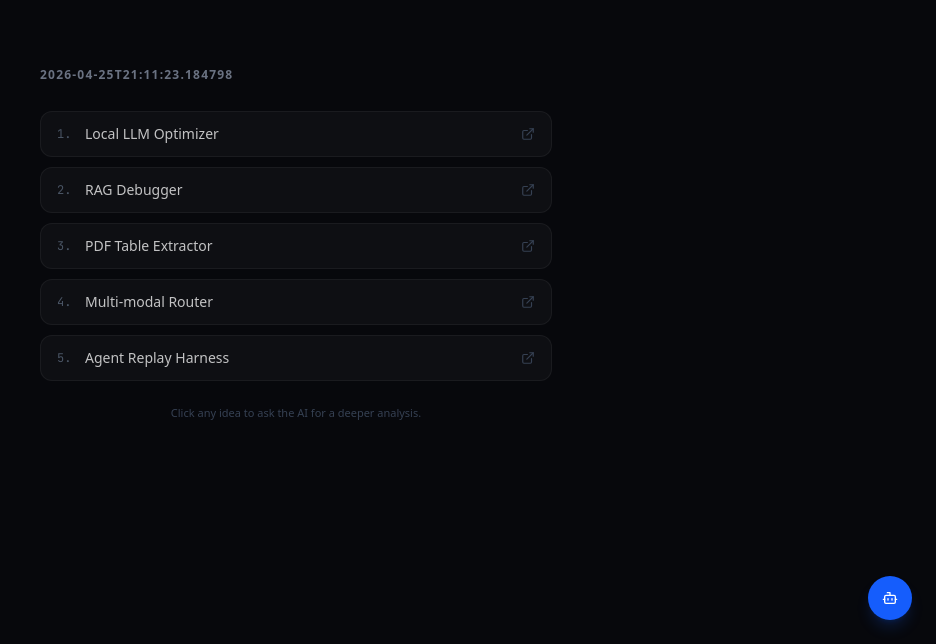
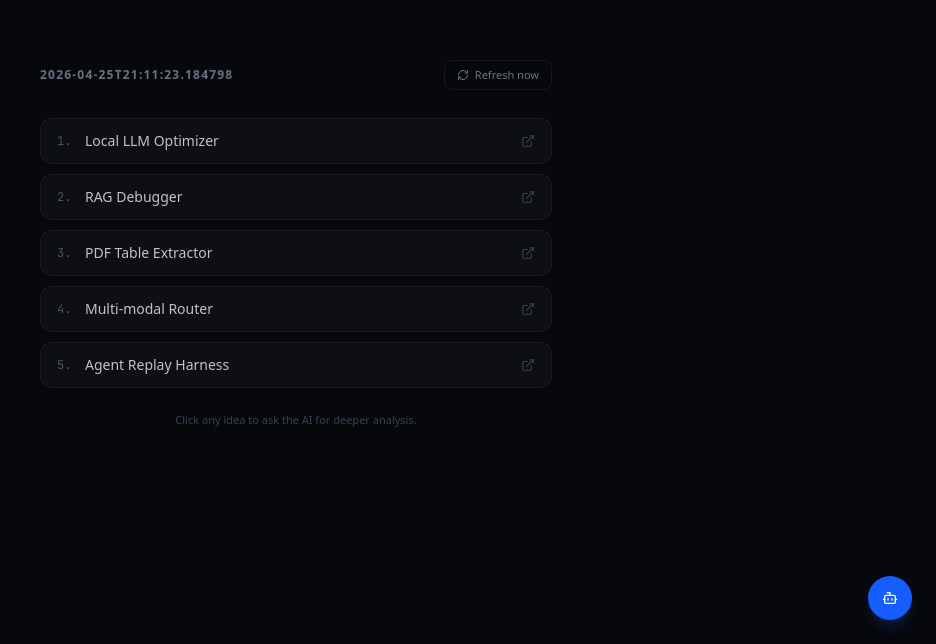
Before and after one commit to Shreyyyyy/trend-bot, a Next.js app in the folder web/: page / in a window 1280 px wide. Shown: the part 156-800 px from the top of the page, without its empty margins (344-1280 px from the left). Built offline with nearby package versions, Linux system fonts and the light colour scheme.

Commit message:
Feature: Refresh Now button - live trends via Tavily+Groq, no Telegram

```diff
--- /dev/null
+++ b/web/src/app/api/refresh/route.ts
@@ -0,0 +1,122 @@
+import { NextResponse } from "next/server";
+import Groq from "groq-sdk";
+
+const groq = new Groq({ apiKey: process.env.GROQ_API_KEY });
+
+const QUERIES = [
+  "GitHub trending AI LLM projects this week",
+  "Reddit MachineLearning hot posts this week problems",
+  "Reddit LocalLLaMA trending discussion this week",
+  "Hacker News Show HN AI tools this week",
+  "arXiv new LLM agent paper this week",
+  "open source RAG framework trending this week",
+  "AI agent reliability tool failures this week",
+  "local LLM optimization vLLM llama.cpp this week",
+];
+
+async function tavilySearch(query: string): Promise<{ title: string; url: string; content: string }[]> {
+  const res = await fetch("https://api.tavily.com/search", {
+    method: "POST",
+    headers: { "Content-Type": "application/json" },
+    body: JSON.stringify({
+      api_key: process.env.TAVILY_API_KEY,
+      query,
+      search_depth: "basic",
+      max_results: 4,
+      time_range: "week",
+    }),
+  });
+  if (!res.ok) return [];
+  const data = await res.json();
+  return (data.results || []).map((r: any) => ({
+    title: r.title || "",
+    url: r.url || "",
+    content: (r.content || "").slice(0, 300),
+  }));
+}
+
+function ordinal(n: number) {
+  const s = ["th", "st", "nd", "rd"];
+  const v = n % 100;
+  return n + (s[(v - 20) % 10] || s[v] || s[0]);
+}
+
+function fmtDate(d: Date) {
+  return `${ordinal(d.getDate())} ${d.toLocaleDateString("en-GB", { month: "short" })} ${d.getFullYear()}`;
+}
+
+export async function POST() {
+  try {
+    // 1. Fetch trends from Tavily in parallel (batched to avoid rate limits)
+    const batchSize = 3;
+    const allResults: { query: string; results: any[] }[] = [];
+    for (let i = 0; i < QUERIES.length; i += batchSize) {
+      const batch = QUERIES.slice(i, i + batchSize);
+      const results = await Promise.all(batch.map(async (q) => ({ query: q, results: await tavilySearch(q) })));
+      allResults.push(...results);
+    }
+
+    // 2. Build trend context for Groq
+    const trendsText = allResults
+      .map(q => `QUERY: ${q.query}\n` + q.results.map(r => `  - ${r.title}: ${r.content}`).join("\n"))
+      .join("\n\n");
+
+    const urlPool = allResults.flatMap(q => q.results.map(r => r.url)).filter(Boolean).slice(0, 40);
+    const urlPoolText = urlPool.length ? `\n\nURL POOL (pick one per idea):\n${urlPool.map(u => `- ${u}`).join("\n")}` : "";
+
+    // 3. Generate 5 ideas via Groq
+    const completion = await groq.chat.completions.create({
+      model: process.env.GROQ_MODEL || "llama-3.3-70b-versatile",
+      temperature: 0.4,
+      max_tokens: 600,
+      messages: [
+        {
+          role: "system",
+          content: `You are a startup analyst. Output EXACTLY 5 lines, numbered 1) to 5). Each line must follow this format exactly:
+N) Project Name — URL | WHY: one sentence | BUILD: one sentence | MARKET: one word/phrase
+
+Rules:
+- One real URL from the URL POOL per idea
+- No preamble, no explanation, no extra lines
+- Each idea must address a real developer pain from the trends`,
+        },
+        {
+          role: "user",
+          content: `Here are this week's AI trends:\n\n${trendsText}${urlPoolText}\n\nOutput exactly 5 project ideas.`,
+        },
+      ],
+    });
+
+    const raw = completion.choices[0].message.content || "";
+
+    // 4. Parse output into 5 clean lines
+    const lines = raw
+      .split("\n")
+      .filter(l => /^\d+[\.\)]/.test(l.trim()))
+      .slice(0, 5);
+
+    // Pad if fewer than 5
+    while (lines.length < 5) {
+      lines.push(`${lines.length + 1}) Trend Analysis — https://github.com/trending | WHY: More data needed | BUILD: Manual review | MARKET: General`);
+    }
+
+    // Fix double-dash in names
+    const cleaned = lines.map(line => {
+      return line.replace(/^(\d+[\.\)]\s*)(.+?)\s*—\s*—\s*/, "$1$2 — ");
+    });
+
+    // 5. Build date range
+    const now = new Date();
+    const weekAgo = new Date(now);
+    weekAgo.setDate(weekAgo.getDate() - 7);
+    const dateRange = `${fmtDate(weekAgo)} to ${fmtDate(now)}`;
+
+    return NextResponse.json({
+      dateRange,
+      ideas: cleaned,
+    });
+  } catch (err: any) {
+    console.error("Refresh error:", err);
+    return NextResponse.json({ error: err.message || "Unknown error" }, { status: 500 });
+  }
+}
--- a/web/src/app/page.tsx
+++ b/web/src/app/page.tsx
@@ -1,12 +1,12 @@
 "use client";
 
 import React, { useState, useEffect, useRef } from "react";
-import { Send, Bot, ExternalLink } from "lucide-react";
+import { Send, Bot, ExternalLink, RefreshCw } from "lucide-react";
 import { motion, AnimatePresence } from "framer-motion";
 
 interface Project {
   id: number;
-  raw: string;     // full line as-is from ideas.md
+  raw: string;
   name: string;
   url: string;
   why: string;
@@ -14,10 +14,26 @@ interface Project {
   market: string;
 }
 
+function parseLine(line: string, index: number): Project {
+  const [main, ...rest] = line.split(" | ");
+  const dashIdx = main.indexOf(" — ");
+  const name = dashIdx > -1
+    ? main.slice(0, dashIdx).replace(/^\d+[\.\)]\s*/, "").trim()
+    : main.replace(/^\d+[\.\)]\s*/, "").trim();
+  const url = dashIdx > -1 ? main.slice(dashIdx + 3).trim() : "";
+  const meta: any = {};
+  rest.forEach(r => {
+    const colonIdx = r.indexOf(": ");
+    if (colonIdx > -1) meta[r.slice(0, colonIdx).trim()] = r.slice(colonIdx + 2).trim();
+  });
+  return { id: index + 1, raw: line, name, url, why: meta["WHY"] || "", build: meta["BUILD"] || "", market: meta["MARKET"] || "" };
+}
+
 export default function Home() {
   const [projects, setProjects] = useState<Project[]>([]);
   const [dateRange, setDateRange] = useState<string>("");
   const [loading, setLoading] = useState(true);
+  const [refreshing, setRefreshing] = useState(false);
   const [messages, setMessages] = useState<{ role: "user" | "assistant"; content: string }[]>([]);
   const [input, setInput] = useState("");
   const [isTyping, setIsTyping] = useState(false);
@@ -29,40 +45,10 @@ export default function Home() {
       try {
         const ideasRes = await fetch("/data/ideas.md");
         const ideasText = await ideasRes.text();
-
-        // DATE line is already human-readable e.g. "19th Apr 2026 to 26th Apr 2026"
         const dateMatch = ideasText.match(/^DATE:\s*(.+)/m);
         if (dateMatch) setDateRange(dateMatch[1].trim());
-
-        const lines = ideasText
-          .split("\n")
-          .filter(l => l.trim() && /^\d+[\.\)]/.test(l.trim()))
-          .slice(0, 5);
-
-        const parsed: Project[] = lines.map((line, index) => {
-          const [main, ...rest] = line.split(" | ");
-          // Name — URL (handle double-dash gracefully)
-          const dashIdx = main.indexOf(" — ");
-          const name = dashIdx > -1
-            ? main.slice(0, dashIdx).replace(/^\d+[\.\)]\s*/, "").trim()
-            : main.replace(/^\d+[\.\)]\s*/, "").trim();
-          const url = dashIdx > -1 ? main.slice(dashIdx + 3).trim() : "";
-          const meta: any = {};
-          rest.forEach(r => {
-            const colonIdx = r.indexOf(": ");
-            if (colonIdx > -1) meta[r.slice(0, colonIdx).trim()] = r.slice(colonIdx + 2).trim();
-          });
-          return {
-            id: index + 1,
-            raw: line,
-            name,
-            url,
-            why: meta["WHY"] || "",
-            build: meta["BUILD"] || "",
-            market: meta["MARKET"] || "",
-          };
-        });
-        setProjects(parsed);
+        const lines = ideasText.split("\n").filter(l => l.trim() && /^\d+[\.\)]/.test(l.trim())).slice(0, 5);
+        setProjects(lines.map(parseLine));
       } catch (e) {
         console.error(e);
       } finally {
@@ -72,9 +58,22 @@ export default function Home() {
     fetchData();
   }, []);
 
-  useEffect(() => {
-    chatEndRef.current?.scrollIntoView({ behavior: "smooth" });
-  }, [messages]);
+  useEffect(() => { chatEndRef.current?.scrollIntoView({ behavior: "smooth" }); }, [messages]);
+
+  const handleRefresh = async () => {
+    setRefreshing(true);
+    try {
+      const res = await fetch("/api/refresh", { method: "POST" });
+      const data = await res.json();
+      if (data.error) throw new Error(data.error);
+      setDateRange(data.dateRange);
+      setProjects(data.ideas.map(parseLine));
+    } catch (e: any) {
+      alert("Refresh failed: " + e.message);
+    } finally {
+      setRefreshing(false);
+    }
+  };
 
   const handleSend = async (customMsg?: string) => {
     const msg = customMsg || input.trim();
@@ -106,52 +105,62 @@ export default function Home() {
         <div className={`${chatOpen ? "w-[55%]" : "w-full"} flex flex-col items-center justify-center px-8 transition-all duration-300`}>
           <div className="w-full max-w-lg">
 
-            {/* Date range */}
-            {dateRange && (
-              <p className="text-xs font-semibold uppercase tracking-widest text-gray-500 mb-7">
-                {dateRange}
-              </p>
+            {/* Date + Refresh */}
+            <div className="flex items-center justify-between mb-7">
+              {dateRange ? (
+                <p className="text-xs font-semibold uppercase tracking-widest text-gray-500">{dateRange}</p>
+              ) : (
+                <div className="h-3 w-48 bg-white/[0.03] rounded animate-pulse" />
+              )}
+              <button
+                onClick={handleRefresh}
+                disabled={refreshing}
+                className="flex items-center gap-1.5 text-[11px] text-gray-500 hover:text-white border border-white/[0.06] hover:border-white/20 rounded-lg px-3 py-1.5 transition-all disabled:opacity-40"
+              >
+                <RefreshCw className={`w-3 h-3 ${refreshing ? "animate-spin" : ""}`} />
+                {refreshing ? "Fetching…" : "Refresh now"}
+              </button>
+            </div>
+
+            {/* Spinner overlay while refreshing */}
+            {refreshing && (
+              <div className="text-xs text-gray-600 text-center mb-4 animate-pulse">
+                Scanning Reddit, GitHub, HN & arXiv — takes ~30s…
+              </div>
             )}
 
+            {/* Ideas list */}
             {loading ? (
               <div className="space-y-3">
                 {Array(5).fill(0).map((_, i) => <div key={i} className="h-10 bg-white/[0.03] rounded-xl animate-pulse" />)}
               </div>
             ) : (
-              <ol className="space-y-2.5">
+              <AnimatePresence mode="wait">
+                <motion.ol key={dateRange} className="space-y-2.5" initial={{ opacity: 0 }} animate={{ opacity: 1 }} exit={{ opacity: 0 }}>
                   {projects.map((p, i) => (
                     <motion.li
                       key={i}
                       initial={{ opacity: 0, x: -8 }}
                       animate={{ opacity: 1, x: 0 }}
-                    transition={{ delay: i * 0.07 }}
+                      transition={{ delay: i * 0.06 }}
                       className="group flex items-center gap-3 px-4 py-3 rounded-xl bg-white/[0.03] border border-white/[0.05] hover:border-white/20 hover:bg-white/[0.06] transition-all cursor-pointer"
                       onClick={() => handleSend(`Tell me more about: ${p.name}`)}
                     >
                       <span className="flex-none text-xs font-mono text-gray-600 w-4">{p.id}.</span>
-                    <span className="flex-grow text-sm font-medium text-white/75 group-hover:text-white transition-colors truncate">
-                      {p.name}
-                    </span>
+                      <span className="flex-grow text-sm font-medium text-white/75 group-hover:text-white transition-colors truncate">{p.name}</span>
                       {p.url && (
-                      <a
-                        href={p.url}
-                        target="_blank"
-                        rel="noopener noreferrer"
-                        onClick={e => e.stopPropagation()}
-                        className="flex-none text-gray-700 hover:text-blue-400 transition-colors"
-                      >
+                        <a href={p.url} target="_blank" rel="noopener noreferrer" onClick={e => e.stopPropagation()} className="flex-none text-gray-700 hover:text-blue-400 transition-colors">
                           <ExternalLink className="w-3.5 h-3.5" />
                         </a>
                       )}
                     </motion.li>
                   ))}
-              </ol>
+                </motion.ol>
+              </AnimatePresence>
             )}
 
             {!loading && (
-              <p className="text-[11px] text-gray-700 mt-6 text-center">
-                Click any idea to ask the AI for a deeper analysis.
-              </p>
+              <p className="text-[11px] text-gray-700 mt-6 text-center">Click any idea to ask the AI for deeper analysis.</p>
             )}
           </div>
         </div>
@@ -180,21 +189,15 @@ export default function Home() {
                     <motion.div key={i} initial={{ opacity: 0, y: 6 }} animate={{ opacity: 1, y: 0 }}
                       className={`flex ${m.role === "user" ? "justify-end" : "justify-start"}`}>
                       <div className={`max-w-[90%] px-3.5 py-2.5 rounded-xl text-sm leading-relaxed whitespace-pre-wrap ${
-                        m.role === "user"
-                          ? "bg-blue-600 text-white rounded-tr-sm"
-                          : "bg-white/[0.05] text-gray-200 border border-white/[0.07] rounded-tl-sm"
-                      }`}>
-                        {m.content}
-                      </div>
+                        m.role === "user" ? "bg-blue-600 text-white rounded-tr-sm" : "bg-white/[0.05] text-gray-200 border border-white/[0.07] rounded-tl-sm"
+                      }`}>{m.content}</div>
                     </motion.div>
                   ))}
                 </AnimatePresence>
                 {isTyping && (
                   <div className="flex justify-start">
                     <div className="px-3.5 py-3 bg-white/[0.05] border border-white/[0.07] rounded-xl rounded-tl-sm flex gap-1 items-center">
-                      {[0, 120, 240].map(d => (
-                        <span key={d} className="w-1.5 h-1.5 bg-blue-400 rounded-full animate-bounce" style={{ animationDelay: `${d}ms` }} />
-                      ))}
+                      {[0, 120, 240].map(d => <span key={d} className="w-1.5 h-1.5 bg-blue-400 rounded-full animate-bounce" style={{ animationDelay: `${d}ms` }} />)}
                     </div>
                   </div>
                 )}
@@ -211,10 +214,7 @@ export default function Home() {
                     placeholder="Ask more…"
                     className="w-full bg-white/[0.04] border border-white/[0.08] rounded-xl py-2.5 pl-4 pr-11 text-sm focus:outline-none focus:border-blue-500/40 transition-colors placeholder:text-gray-700"
                   />
-                  <button
-                    onClick={() => handleSend()}
-                    className="absolute right-2 top-1/2 -translate-y-1/2 w-7 h-7 bg-blue-600 hover:bg-blue-500 rounded-lg flex items-center justify-center transition-all active:scale-95"
-                  >
+                  <button onClick={() => handleSend()} className="absolute right-2 top-1/2 -translate-y-1/2 w-7 h-7 bg-blue-600 hover:bg-blue-500 rounded-lg flex items-center justify-center transition-all active:scale-95">
                     <Send className="w-3.5 h-3.5" />
                   </button>
                 </div>
@@ -225,10 +225,7 @@ export default function Home() {
       </div>
 
       {!chatOpen && (
-        <button
-          onClick={() => setChatOpen(true)}
-          className="fixed bottom-6 right-6 w-11 h-11 bg-blue-600 hover:bg-blue-500 rounded-full shadow-lg shadow-blue-600/20 flex items-center justify-center transition-all active:scale-95"
-        >
+        <button onClick={() => setChatOpen(true)} className="fixed bottom-6 right-6 w-11 h-11 bg-blue-600 hover:bg-blue-500 rounded-full shadow-lg shadow-blue-600/20 flex items-center justify-center transition-all active:scale-95">
           <Bot className="w-4 h-4" />
         </button>
       )}
```
Lines whose indentation alone changed are shown as unchanged.
